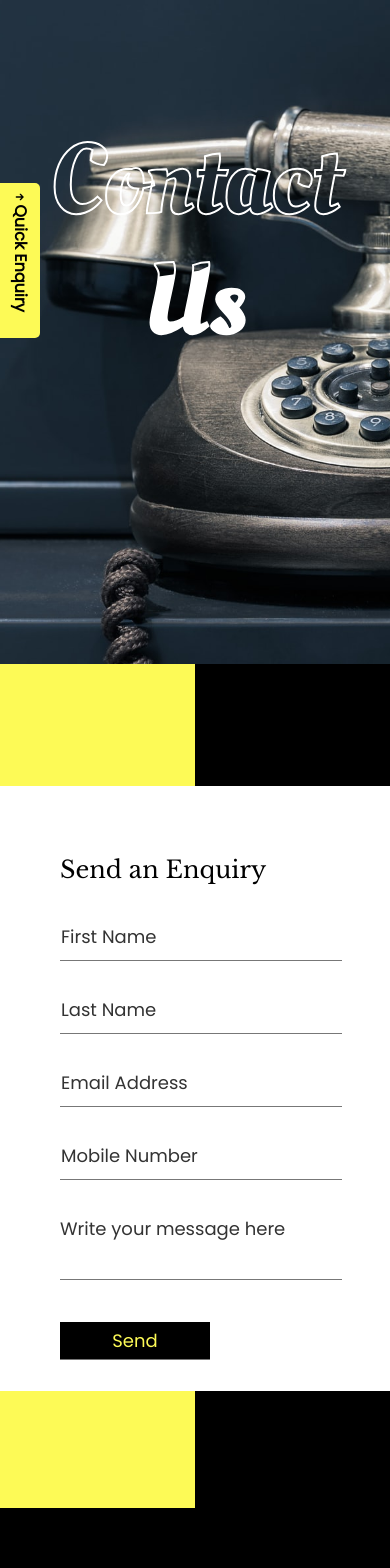
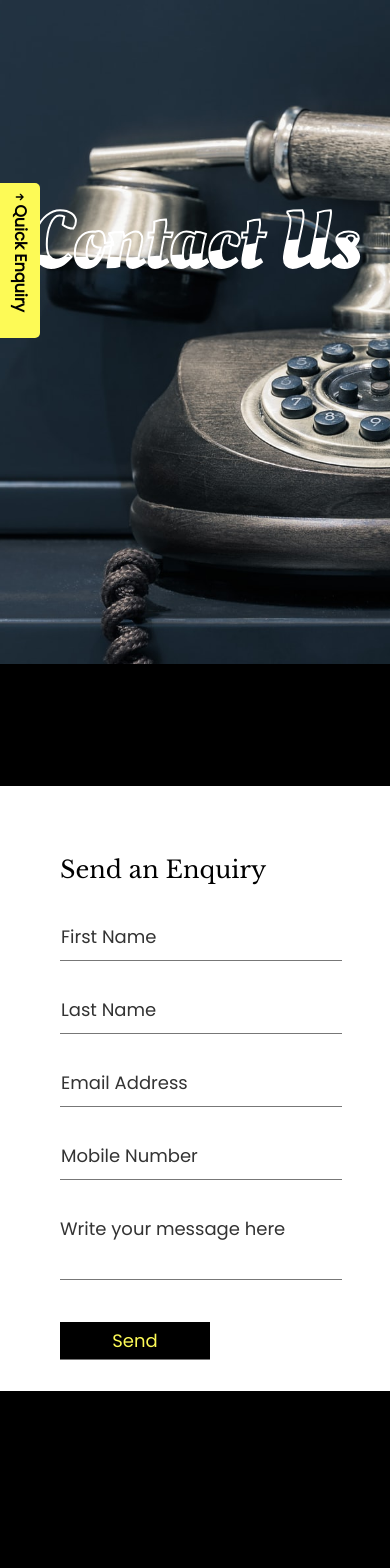
Before and after one commit to JSR-Solutions/musafirana-website, a React (Create React App) app: page /contact-us in a window 390 px wide. Shown: the part 180-1748 px from the top of the page. Built offline with nearby package versions, Linux system fonts and the light colour scheme; a web font is replaced by a local one.

Commit message:
fonts edited

```diff
--- a/src/Styles/Contact.css
+++ b/src/Styles/Contact.css
@@ -310,8 +310,13 @@
 
     }
 
+
     .heading-contact h2 {
-        font-size: 100px !important;
+        font-size: 80px !important;
+        width: 100%;
+    }
+    .nsection::before{
+        background-color: black;
     }
 }
 
--- a/src/Styles/aboutus.css
+++ b/src/Styles/aboutus.css
@@ -247,11 +247,12 @@
 
 @media screen and (max-width:450px) {
   .heading {
-    height: 400px;
+    height: 600px;
   }
 
   .heading h2 {
     font-size: 80px !important;
+    width:90%
   }
 
   .banner22 {
--- a/src/Styles/custompackage.css
+++ b/src/Styles/custompackage.css
@@ -203,4 +203,16 @@
     .heading-custom h2 {
         font-size: 100px !important;
     }
+    .heading-custom h2:nth-child(1) {
+        color: transparent;
+
+        -webkit-text-stroke: 2px white;
+    }
+
+
+    .heading-custom h2:nth-child(2) {
+        color: white;
+
+        animation: none
+    }
 }
```
